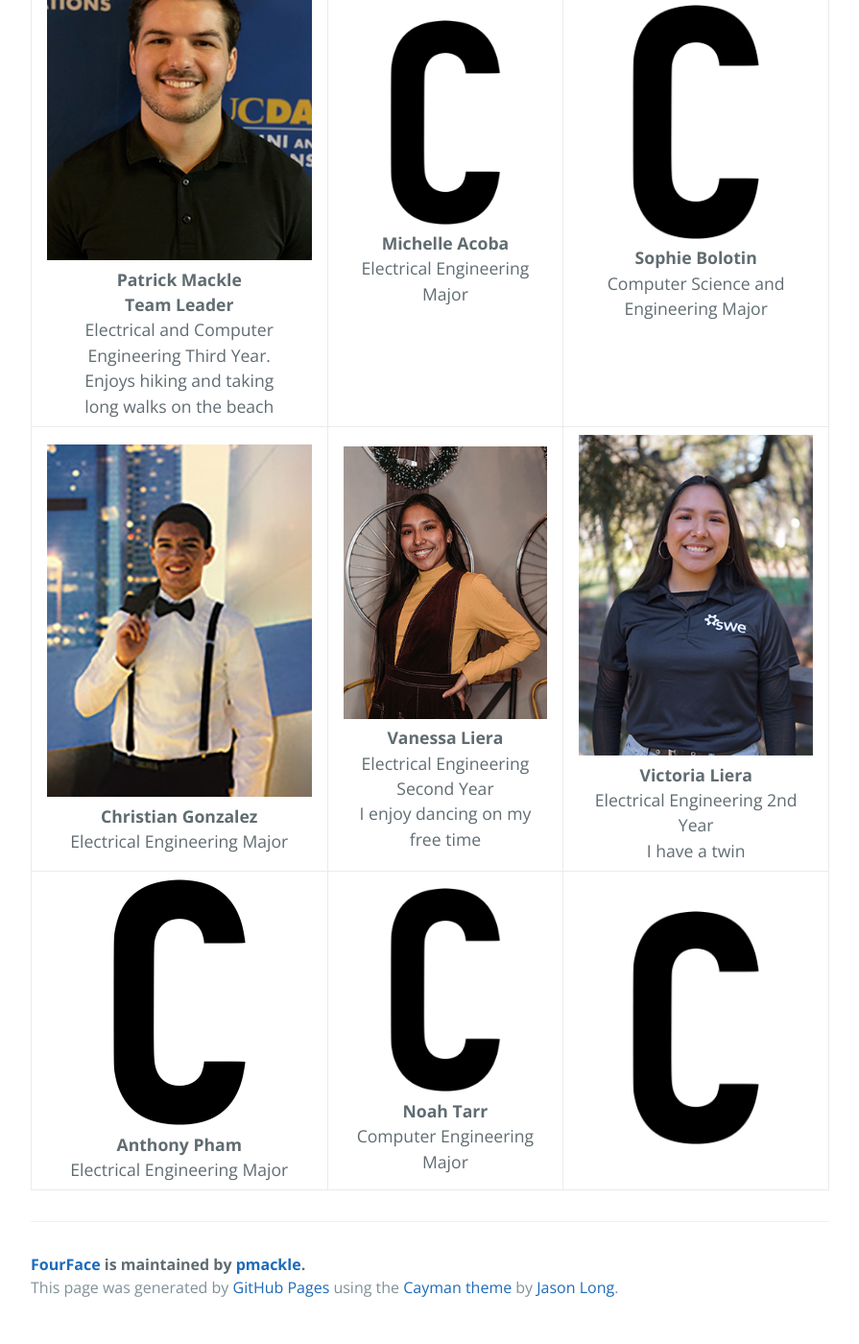
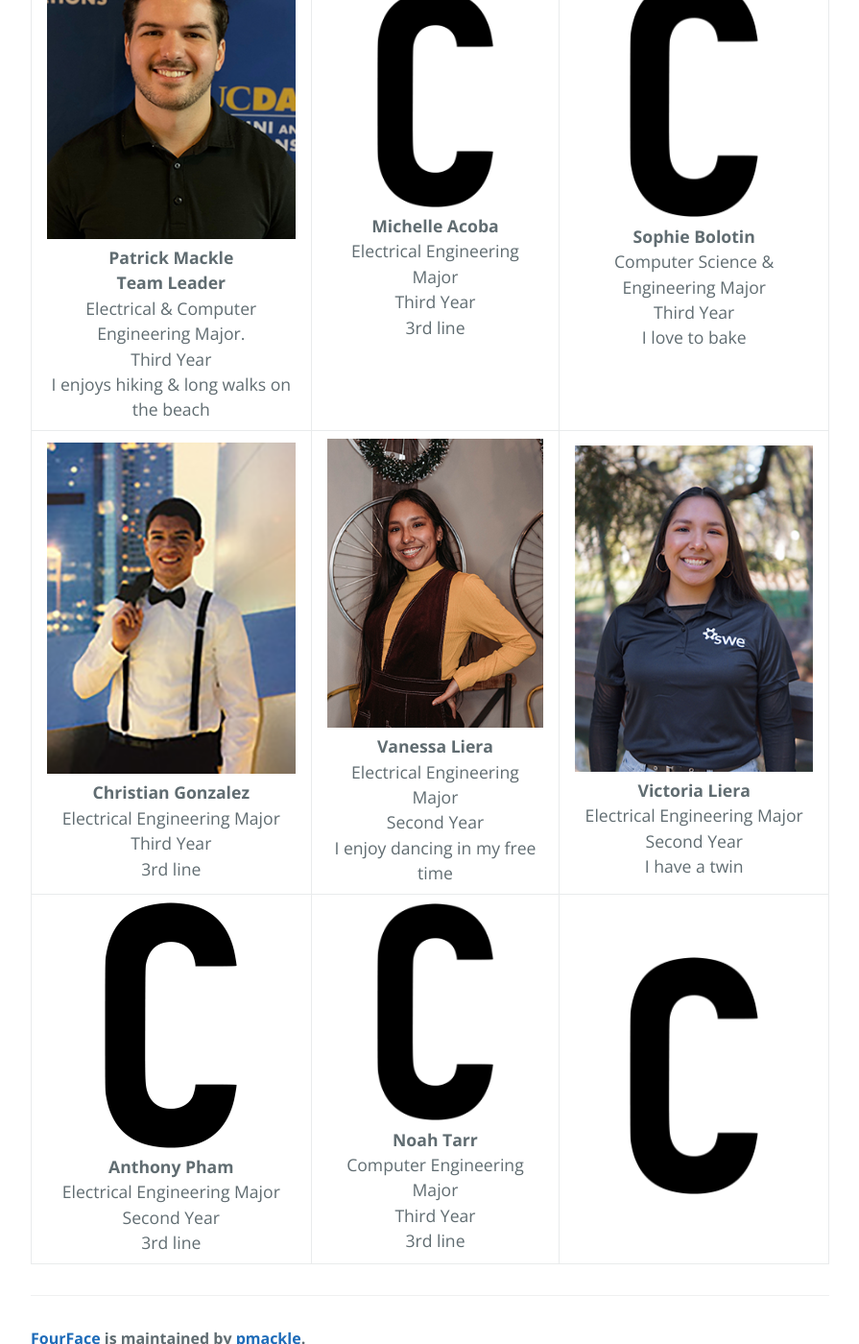
Before and after one commit to pmackle/EE-Emerge-2020-FourFace, a Jekyll site: the page built from docs/Team.md, in a window 1280 px wide and 1400 px high, scrolled down 1109 px. Shown: the whole window at 96% size, without its empty margins (192-1087 px from the left). Built offline with Jekyll 4.4.1, drawn with Linux system fonts in a browser that asks for light colours.

Commit message:
Update Team.md

```diff
--- a/docs/Team.md
+++ b/docs/Team.md
@@ -16,6 +16,6 @@
 
 | | | |
 |:-------------------------:|:-------------------------:|:-------------------------:|
-|![Test!](https://github.com/pmackle/EE-Emerge-2020-FourFace/blob/master/Documentation/Photos/patrick.png?raw=true)<br/> **Patrick Mackle** <br/> **Team Leader** <br/> Electrical and Computer Engineering Third Year.<br/> Enjoys hiking and taking <br/> long walks on the beach |  ![Test!](https://github.com/pmackle/EE-Emerge-2020-FourFace/blob/master/docs/Images/C.png?raw=true)<br/>**Michelle Acoba** <br/> Electrical Engineering Major|![Test!](https://github.com/pmackle/EE-Emerge-2020-FourFace/blob/master/docs/Images/C.png?raw=true)<br/>**Sophie Bolotin** <br/> Computer Science and Engineering Major|
-|![Test!](https://github.com/pmackle/EE-Emerge-2020-FourFace/blob/master/Documentation/Photos/christian.png?raw=true)<br/>**Christian Gonzalez** <br/> Electrical Engineering Major |  ![Test!](https://github.com/pmackle/EE-Emerge-2020-FourFace/blob/master/vanessa4.png?raw=true)<br/>**Vanessa Liera** <br/> Electrical Engineering Second Year <br/>  I enjoy dancing on my free time|![Test!](https://github.com/pmackle/EE-Emerge-2020-FourFace/blob/master/Documentation/Photos/victoria2.png?raw=true)<br/>**Victoria Liera** <br/> Electrical Engineering 2nd Year <br/> I have a twin |
-|![Test!](https://github.com/pmackle/EE-Emerge-2020-FourFace/blob/master/docs/Images/C.png?raw=true)<br/> **Anthony Pham** <br/> Electrical Engineering Major |  ![Test!](https://github.com/pmackle/EE-Emerge-2020-FourFace/blob/master/docs/Images/C.png?raw=true)<br/>**Noah Tarr** <br/> Computer Engineering Major|![Test!](https://github.com/pmackle/EE-Emerge-2020-FourFace/blob/master/docs/Images/C.png?raw=true)|
+|![Test!](https://github.com/pmackle/EE-Emerge-2020-FourFace/blob/master/Documentation/Photos/patrick.png?raw=true)<br/> **Patrick Mackle** <br/> **Team Leader** <br/> Electrical & Computer Engineering Major.<br/> Third Year <br/> I enjoys hiking & long walks on the beach |  ![Test!](https://github.com/pmackle/EE-Emerge-2020-FourFace/blob/master/docs/Images/C.png?raw=true)<br/>**Michelle Acoba** <br/> Electrical Engineering Major <br/> Third Year <br/> 3rd line|![Test!](https://github.com/pmackle/EE-Emerge-2020-FourFace/blob/master/docs/Images/C.png?raw=true)<br/>**Sophie Bolotin** <br/> Computer Science & Engineering Major <br/> Third Year <br/> I love to bake|
+|![Test!](https://github.com/pmackle/EE-Emerge-2020-FourFace/blob/master/Documentation/Photos/christian.png?raw=true)<br/>**Christian Gonzalez** <br/> Electrical Engineering Major <br/> Third Year <br/> 3rd line|  ![Test!](https://github.com/pmackle/EE-Emerge-2020-FourFace/blob/master/vanessa4.png?raw=true)<br/>**Vanessa Liera** <br/> Electrical Engineering Major <br/> Second Year <br/>I enjoy dancing in my free time|![Test!](https://github.com/pmackle/EE-Emerge-2020-FourFace/blob/master/Documentation/Photos/victoria2.png?raw=true)<br/>**Victoria Liera** <br/> Electrical Engineering Major <br/>Second Year<br/> I have a twin|
+|![Test!](https://github.com/pmackle/EE-Emerge-2020-FourFace/blob/master/docs/Images/C.png?raw=true)<br/> **Anthony Pham** <br/> Electrical Engineering Major<br/> Second Year <br/> 3rd line |  ![Test!](https://github.com/pmackle/EE-Emerge-2020-FourFace/blob/master/docs/Images/C.png?raw=true)<br/>**Noah Tarr** <br/> Computer Engineering Major <br/> Third Year <br/> 3rd line|![Test!](https://github.com/pmackle/EE-Emerge-2020-FourFace/blob/master/docs/Images/C.png?raw=true)|
```
